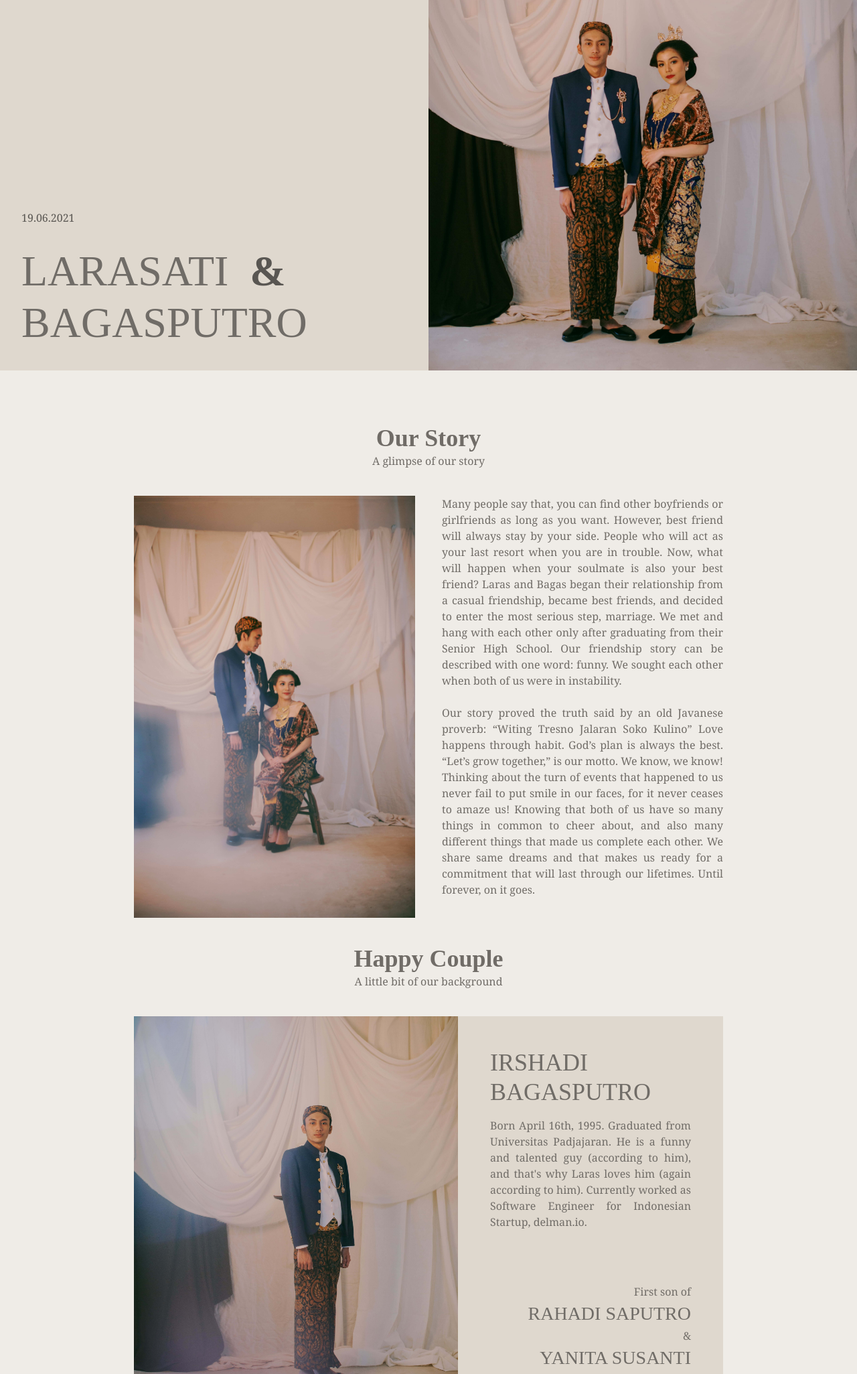
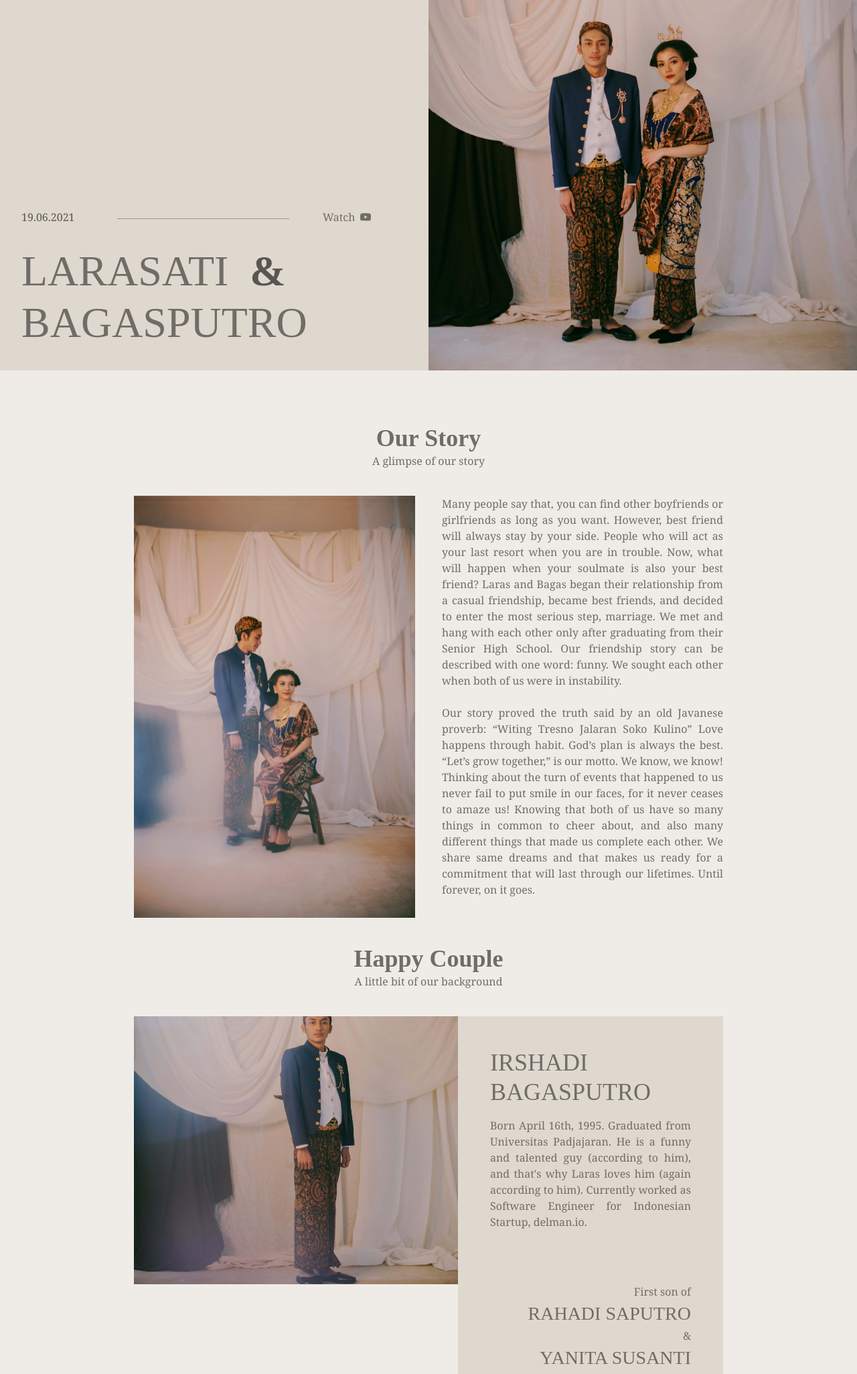
Before and after one commit to irshadi/wedding-site, a Gatsby site: page / in a window 1280 px wide. Shown: the part 87-2138 px from the top of the page at 67% size. Built offline with nearby package versions, Linux system fonts and the light colour scheme; Gatsby itself is replaced by a stand-in of ours.

Commit message:
feat: add stream youtube link

```diff
--- a/src/@chakra-ui/gatsby-plugin/theme.js
+++ b/src/@chakra-ui/gatsby-plugin/theme.js
@@ -11,4 +11,15 @@ const styles = {
   })
 };
 
-export default extendTheme({ styles });
+const components = {
+  Divider: {
+    baseStyle: ({ colorMode }) => ({
+      borderColor:
+        colorMode === "dark"
+          ? COLOR_MAP.DARK_GRAY_SHADE_0
+          : COLOR_MAP.BEIGE_TINT_1
+    })
+  }
+};
+
+export default extendTheme({ styles, components });
--- a/src/views/Couple.js
+++ b/src/views/Couple.js
@@ -18,13 +18,13 @@ export const CoupleViews = () => {
       />
       <Flex flexDir="column">
         <Flex flexDir={["column", "row"]} h={["auto", "37.5em"]} w="100%">
-          <Flex w={["100%", "55%"]}>
+          <Flex w={["100%", "55%"]} maxH={["25em", "auto"]}>
             <Image
               w="100%"
               src={`images/${theme}_irshadi.jpg`}
               fit="cover"
               fallback={<FallbackImage />}
-              objectPosition={["0 75%"]}
+              objectPosition={["0% 75%"]}
             />
           </Flex>
           <Flex
@@ -129,13 +129,13 @@ export const CoupleViews = () => {
               </Box>
             </Box>
           </Flex>
-          <Flex w={["100%", "55%"]}>
+          <Flex w={["100%", "55%"]} maxH={["25em", "auto"]}>
             <Image
               w="100%"
               src={`images/${theme}_larasati.jpg`}
               fit="cover"
               fallback={<FallbackImage />}
-              objectPosition={["0 62.5%"]}
+              objectPosition={["0% 62.5%"]}
             />
           </Flex>
         </Flex>
--- a/src/views/Date.js
+++ b/src/views/Date.js
@@ -51,7 +51,24 @@ export const DateViews = () => {
 
   return status === COUNTDOWN_STATUS_MAP.AFTER ? null : (
     <Box mx={[0, "12.5em"]} mt="2em">
-      <SectionHeading title="Event Date" label="Countdown to our wedding day" />
+      <SectionHeading title="Event Date" label="Event will be held on" />
+
+      <Flex
+        w="100%"
+        textAlign="center"
+        flexDir="column"
+        fontFamily="Georgia"
+        mb="2em"
+      >
+        <Heading fontFamily="MAK">
+          Saturday, <br />
+          June 19th 2021
+        </Heading>
+        <Heading fontFamily="MAK" mt=".5em">
+          16:00 - 17:00
+        </Heading>
+      </Flex>
+
       <Flex
         bg={bgBoxColor}
         p={[".5em", "2em"]}
--- a/src/views/Header.js
+++ b/src/views/Header.js
@@ -1,14 +1,16 @@
 import React from "react";
-import { Flex, Heading, Text, Box } from "@chakra-ui/layout";
+import { Flex, Heading, Box } from "@chakra-ui/layout";
 import { COLOR_MAP } from "../constants/color";
 import { useColorMode } from "../hooks/useColorMode";
 import { useColorModeValue } from "@chakra-ui/color-mode";
 import { Image } from "@chakra-ui/image";
 import { Button } from "@chakra-ui/button";
 import { FallbackImage } from "../components/Fallback/Image";
+import { SiYoutube } from "react-icons/si";
+import { Divider } from "@chakra-ui/layout";
 
 export const HeaderViews = () => {
-  const { isUsingDarkMode, theme } = useColorMode();
+  const { theme } = useColorMode();
   const bgColor = useColorModeValue(COLOR_MAP.BEIGE, COLOR_MAP.DARK_GRAY);
   const darkestColor = useColorModeValue(
     COLOR_MAP.BEIGE_TINT_2,
@@ -30,9 +32,15 @@ export const HeaderViews = () => {
           justifyContent="flex-end"
           p="2em"
         >
-          <Flex py="1em" mb="1em">
+          <Flex
+            justify="space-between"
+            align="center"
+            w="100%"
+            mb="2em"
+            mt={["3.5em", 0]}
+          >
             <Heading
-              pt={["2em", 0]}
+              w={["35%", "25%"]}
               fontSize="1em"
               fontFamily="Georgia"
               fontWeight="normal"
@@ -40,24 +48,30 @@ export const HeaderViews = () => {
             >
               19.06.2021
             </Heading>
-          </Flex>
-          {/* <Flex>
+            <Divider w={["25%", "45%"]} mt=".25em" />
             <Button
-              isDisabled={true}
-              bg={COLOR_MAP.CHARCOAL_SHADE_2}
-              color={COLOR_MAP.BEIGE}
-            >
-              Watch Live Straming
-            </Button>
-            <Text
+              w="30%"
+              as="a"
+              textAlign="start"
+              variant="link"
+              href="http://bit.ly/selarasdenganbagas"
+              isExternal
+              target="_blank"
+              bg={"transparent"}
+              color={lightestColor}
+              rightIcon={<SiYoutube />}
+              mr={[0, ".25em"]}
+              alignSelf="center"
               fontSize="1em"
               fontFamily="Georgia"
               fontWeight="normal"
-              color={COLOR_MAP.CHARCOAL_SHADE_3}
+              // _hover={{ bg: lightestColor, opacity: 1 }}
+              // _active={{ bg: lightestColor, opacity: 1 }}
+              // _selected={{ bg: lightestColor, opacity: 1 }}
             >
-              In a week
-            </Text>
-          </Flex> */}
+              Watch
+            </Button>
+          </Flex>
           <Flex w="100%" justify="start">
             <Heading
               justifyContent="start"
```
Also changed, not shown: src/components/Countdown/index.js (deleted, +0 -15 lines), src/views/Invitation.js (+1 -9 lines).
